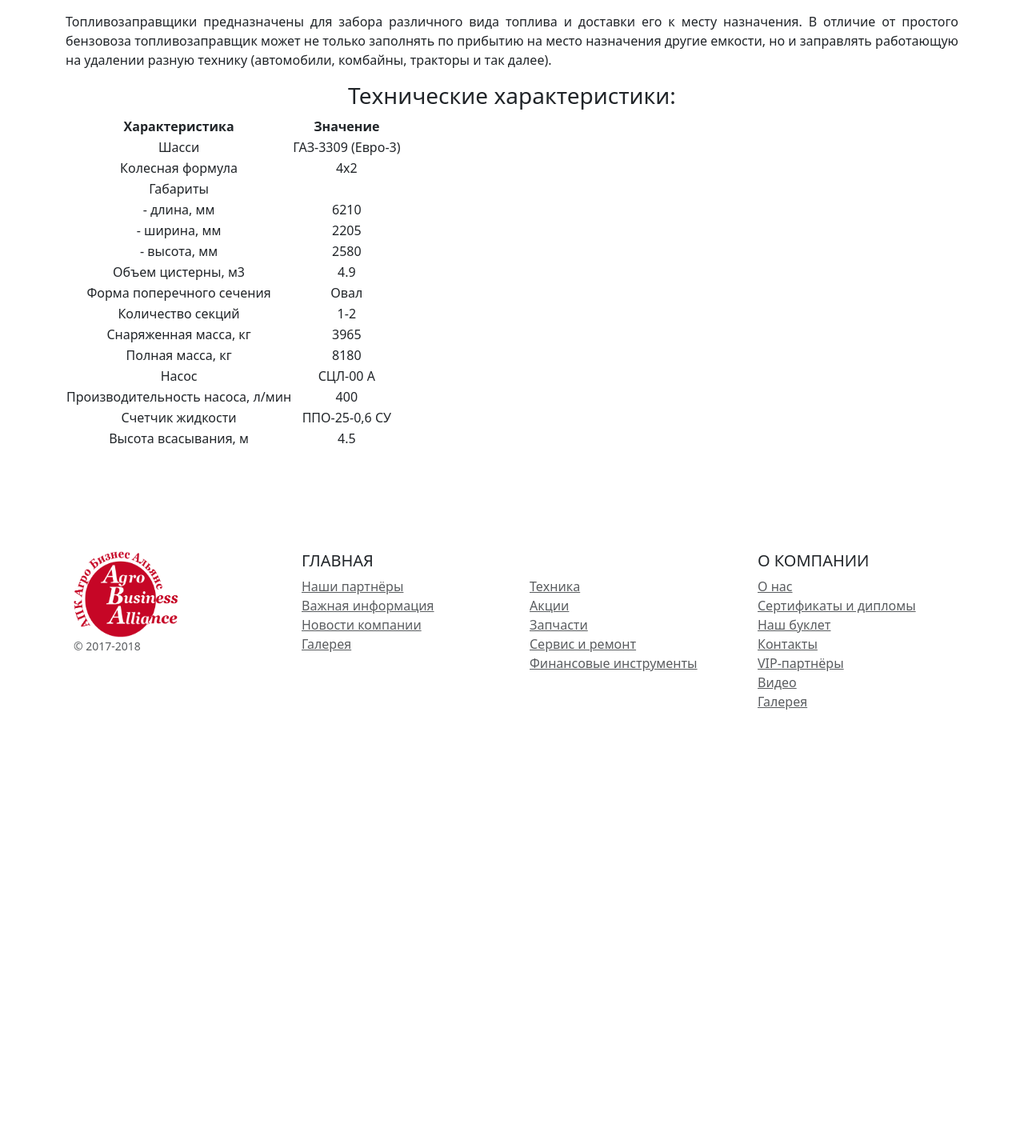
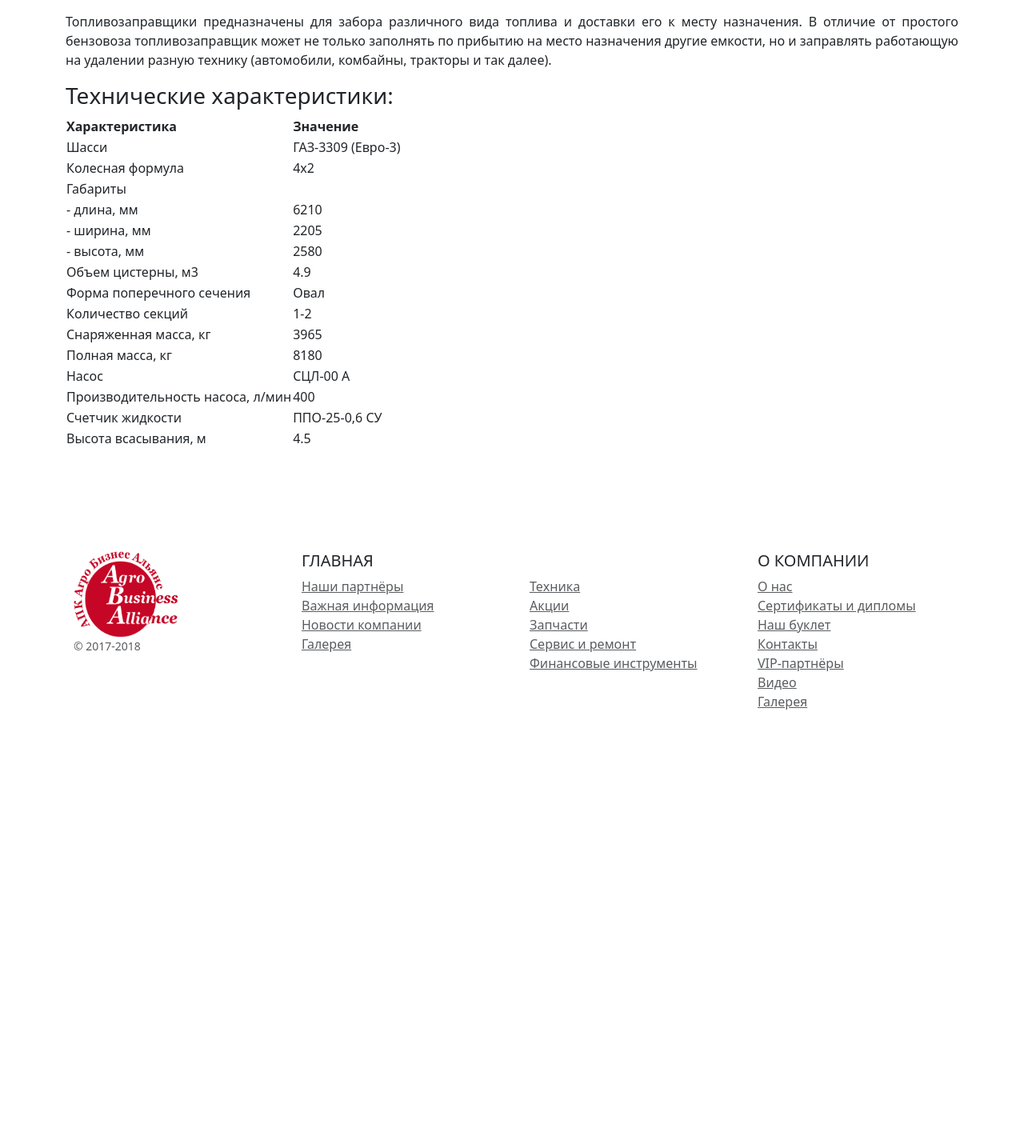
Before and after one commit to mishaniahomi/aba, a Django app: a page that uses templates/main/machine_detail.html in a window 1280 px wide. Shown: the part 565-2000 px from the top of the page at 80% size. Run offline with Django 4.2, Linux system fonts and the light colour scheme; data comes from the database, SQL or seed files in the repository; some libraries are stand-ins or nearby versions.

Commit message:
Update machine_detail.html

```diff
--- a/templates/main/machine_detail.html
+++ b/templates/main/machine_detail.html
@@ -5,7 +5,7 @@
 {% block content %}
 
 {% autoescape off %}
-<div class="container text-center">
+<div class="container">
     <div class="row">
 {{ object.description }}
     </div>
```
